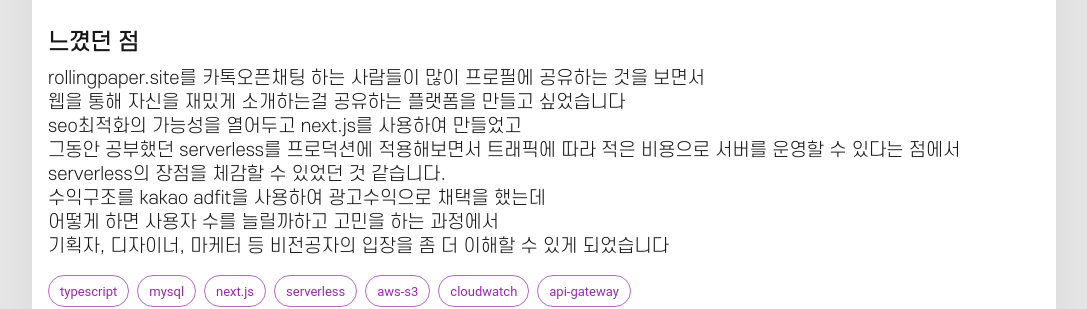
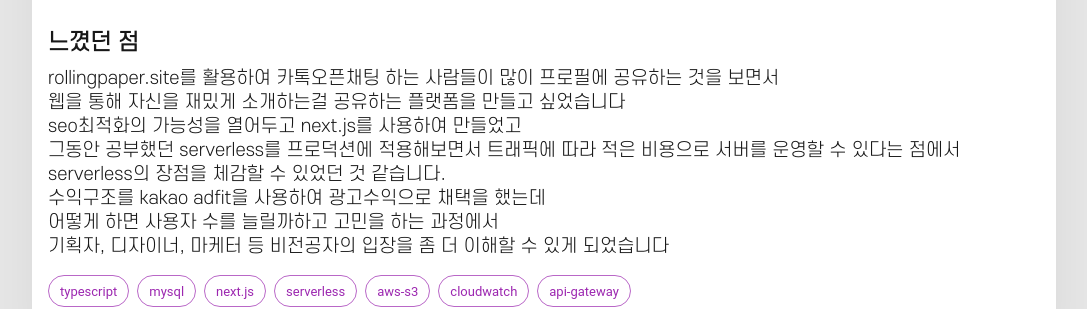
Before and after one commit to artvelop/portfolio, a React (Create React App) app: page / in a window 1280 px wide. Shown: the part 4228-4537 px from the top of the page, without its empty margins (96-1183 px from the left). Built offline with nearby package versions, Linux system fonts and the light colour scheme.

Commit message:
[FIX] 잘못된 문장 수정

```diff
--- a/src/pages/intro/components/Project3/Project3.tsx
+++ b/src/pages/intro/components/Project3/Project3.tsx
@@ -89,8 +89,8 @@ export const Project3: React.FC = () => {
           느꼈던 점
         </TyphoGraphy>
         <TyphoGraphy type="h4" color={customColor.black} fontHeight="24px">
-          rollingpaper.site를 카톡오픈채팅 하는 사람들이 많이 프로필에 공유하는
-          것을 보면서
+          rollingpaper.site를 활용하여 카톡오픈채팅 하는 사람들이 많이 프로필에
+          공유하는 것을 보면서
           <br />
           웹을 통해 자신을 재밌게 소개하는걸 공유하는 플랫폼을 만들고 싶었습니다
           <br />
```
Also changed, not shown: 1 other file (tests, documents, lock files or other folders).
